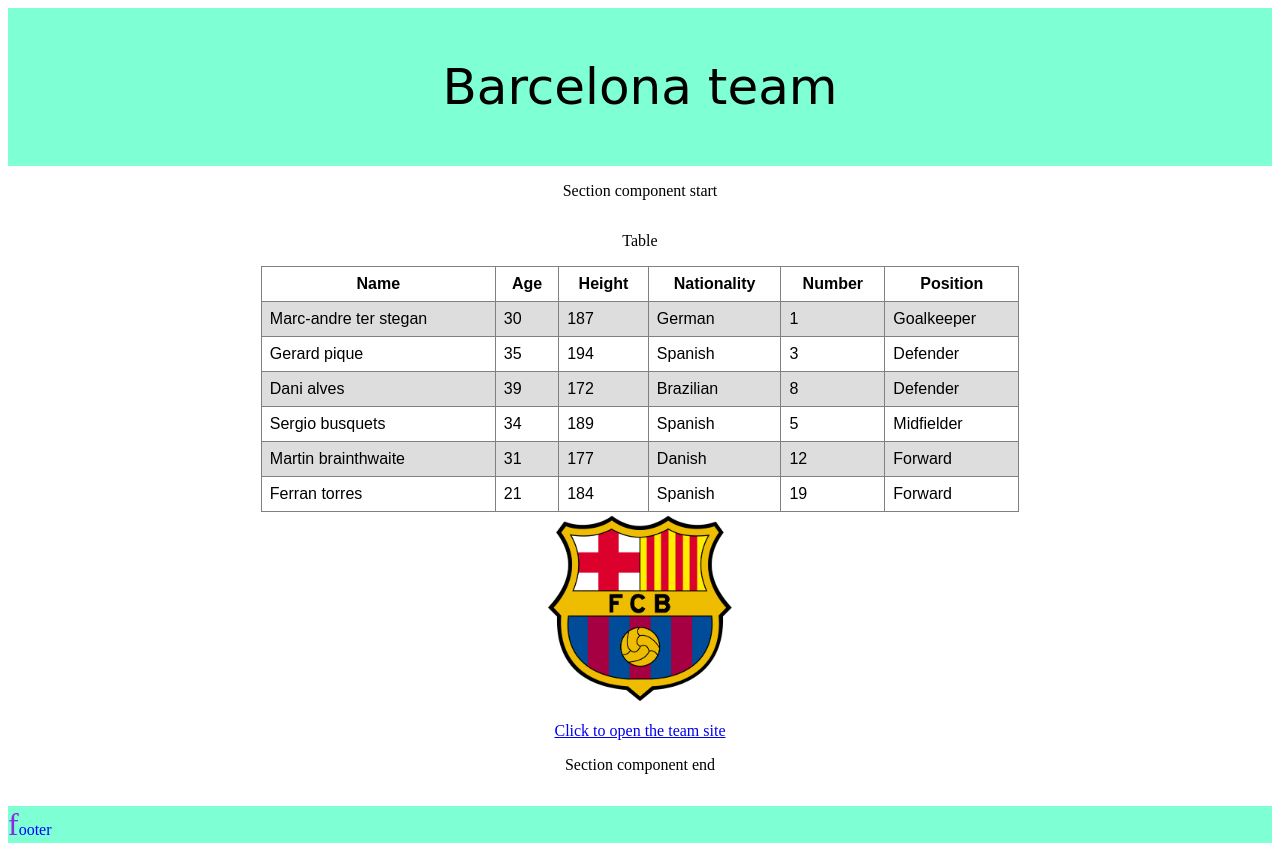
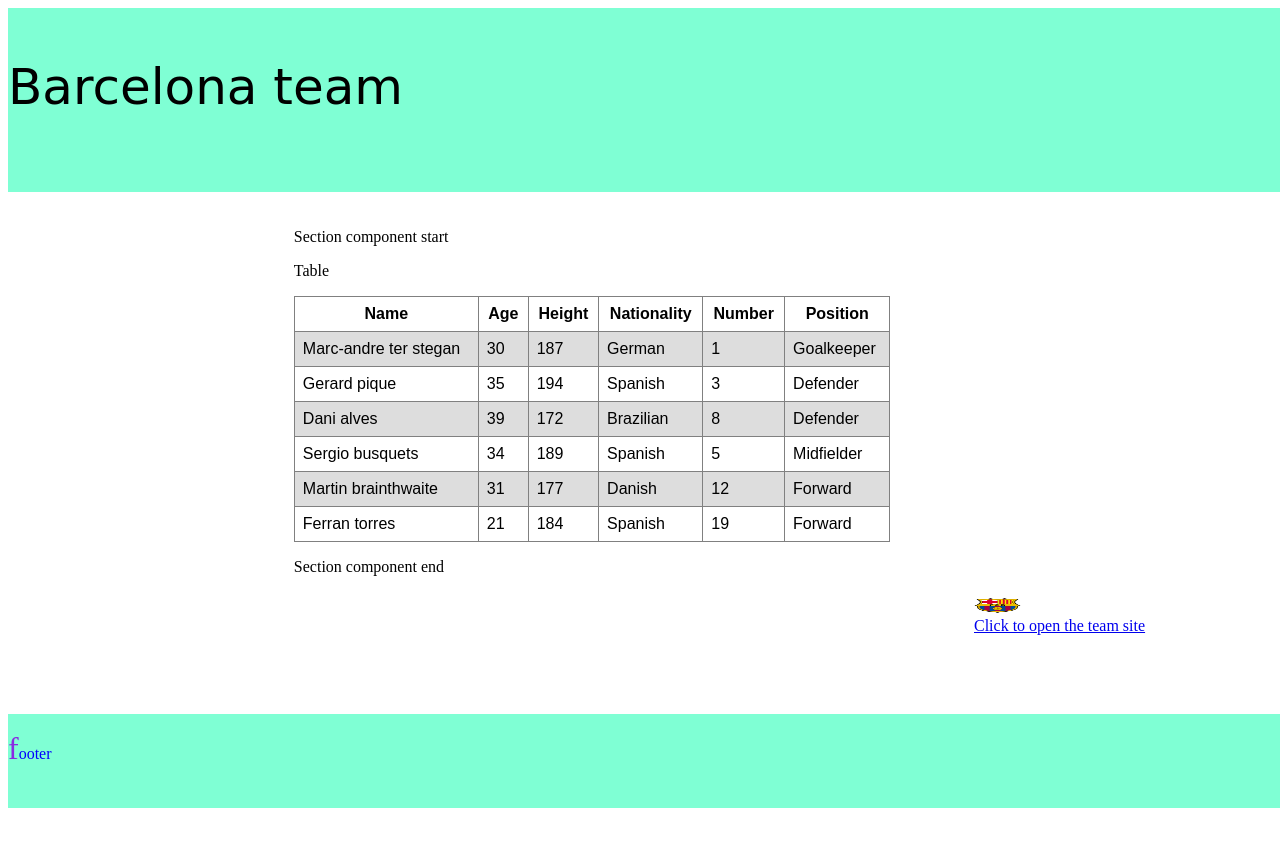
Before and after one commit to DDaiana/AdvancedHTMLAndCSS, a plain HTML site: page index.html in a window 1280 px wide. After the commit the page ends 816 px from the top, so only its background shows below. Drawn offline with Linux system fonts and the light colour scheme.

Commit message:
grid modified

```diff
--- a/index.html
+++ b/index.html
@@ -9,8 +9,8 @@
      <title>Index</title>
      <link rel="icon" type="image/x-icon" href="./images/rainbow.png">
      <link rel="stylesheet" href="./styles/style.css">
-     <link rel="stylesheet" href="./styles/flex.css">
-     <!-- <link rel="stylesheet" href="./styles/grid.css"> -->
+     <!-- <link rel="stylesheet" href="./styles/flex.css"> -->
+     <link rel="stylesheet" href="./styles/grid.css">
 
 </head>
 <body>
@@ -95,7 +95,7 @@
             <tr>	Defines a row in a table
             <th>	Defines a header cell in a table
          -->
-
+     <p>Section component end</p>
     </section>
 
     <!--  <div id="footer">
@@ -105,7 +105,7 @@
          <img src="./images/FC_Barcelona_(crest).svg.png">
     </br>
          <a href="https://www.fcbarcelona.com/en/football/first-team/players">Click to open the team site</a>
-         <p>Section component end</p>
+
     </section>
 
 
--- a/styles/flex.css
+++ b/styles/flex.css
@@ -2,6 +2,7 @@
     display: flex;
     align-items: center;
     flex-direction: column;
+
 
 }
 
--- a/styles/grid.css
+++ b/styles/grid.css
@@ -1,15 +1,30 @@
-header{grid-area: head}
-.table{grid-area: table}
-.image{grid-area: image}
-footer{grid-area: footer}
+header{grid-area: head;
+    grid-row: 1;
+    grid-column: 1/6;}
+
+.table{grid-area: table;
+    grid-row: 2/6;
+    grid-column: 3/6;}
+
+.image{
+    grid-area: image;
+    grid-row: 5;
+    grid-column: 5/6;
+    padding-top: 70px ;
+}
+
+footer{grid-area: footer;
+    grid-row: 6/6;
+    grid-column: 1/6;}
 
 body{
     display: grid;
     width: 100%;
     height: 100vh;
+    row-gap: 20px;
     grid-template-areas: "head head"
                         "table table"
-                        "image image"
+                       "image image"
                         "footer footer";
 
 }
```
